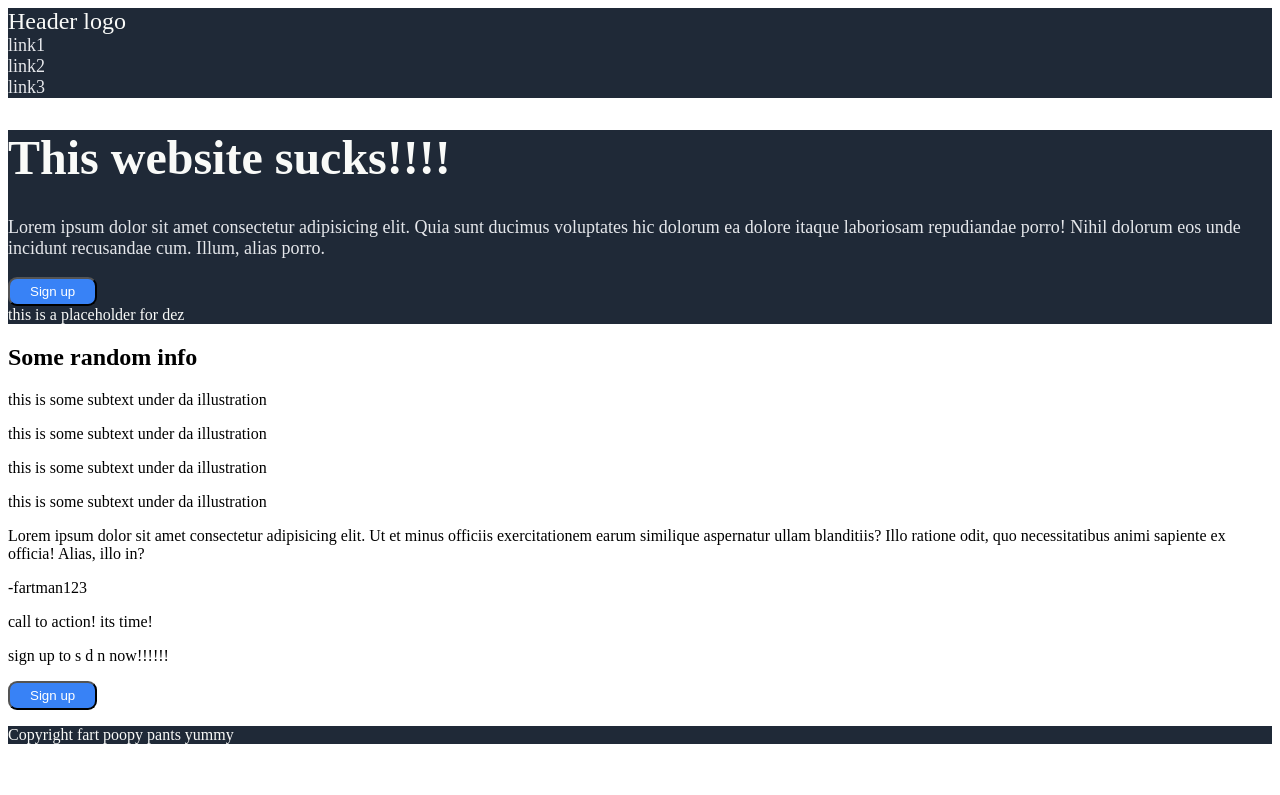
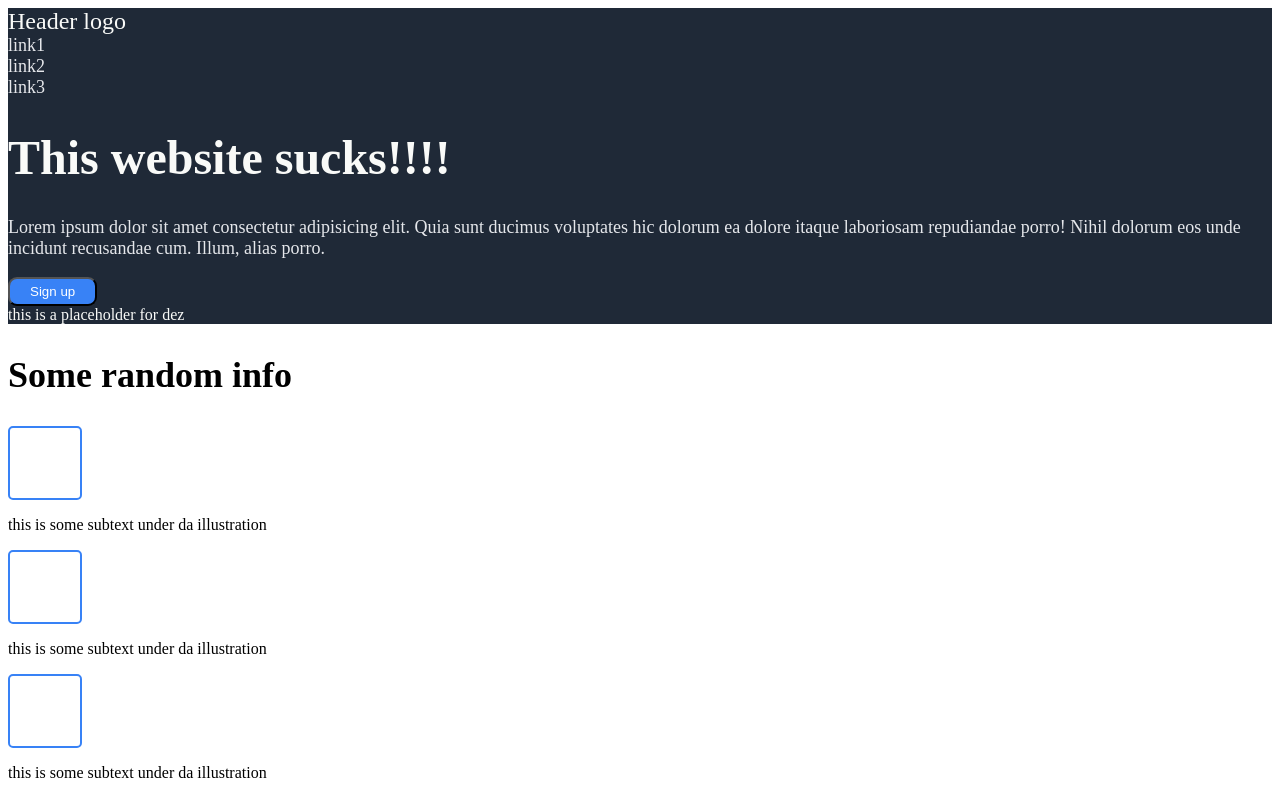
Before and after one commit to kengyn/landing-page, a plain HTML site: page index.html in a window 1280 px wide. Shown: the top 795 px of the page. Drawn offline with Linux system fonts and the light colour scheme.

Commit message:
Add style to middle

```diff
--- a/styles.css
+++ b/styles.css
@@ -1,3 +1,8 @@
+body {
+  display: flex;
+  flex-direction: column;
+}
+
 header,
 .top,
 .footer {
@@ -32,3 +37,25 @@ button {
   padding: 5px 20px;
   border-radius: 9px;
 }
+
+.topmid h2 {
+  font-size: 36px;
+}
+
+.illustration {
+  border: 2px solid #3882f6;
+  border-radius: 5px;
+  width: 70px;
+  height: 70px;
+}
+
+.botmid {
+  background-color: #e5e7eb;
+  color: #1f2937;
+}
+
+.quote {
+  font-size: 36px;
+  font-weight: lighter;
+  font-style: italic;
+}
```
